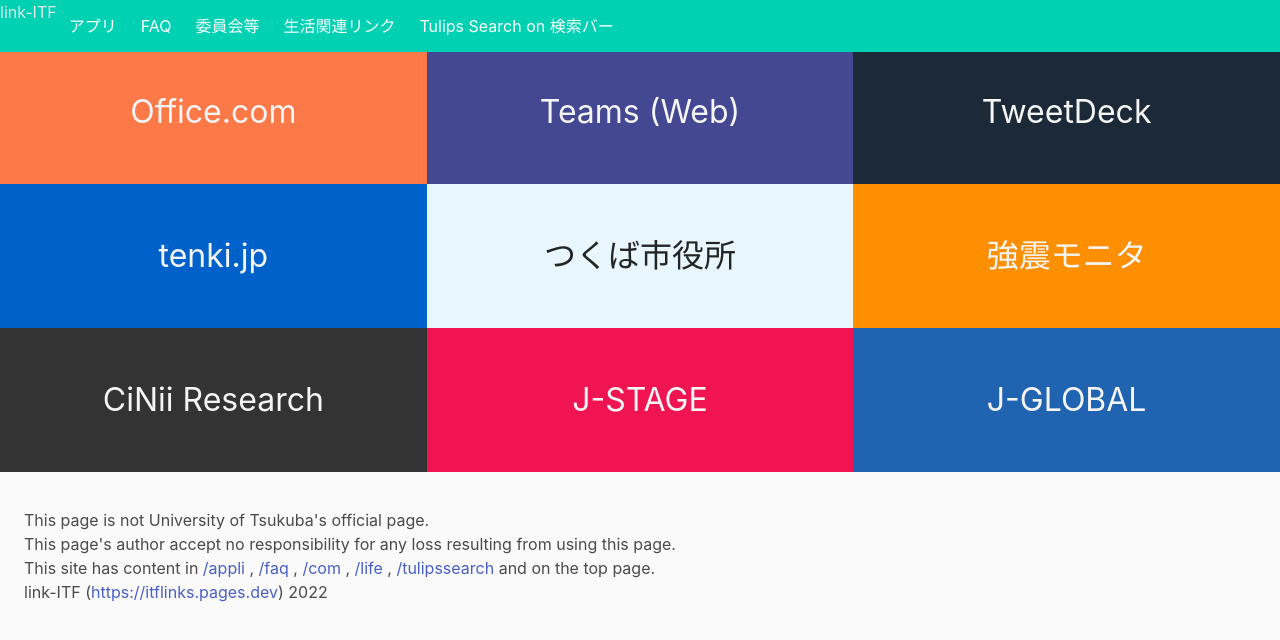
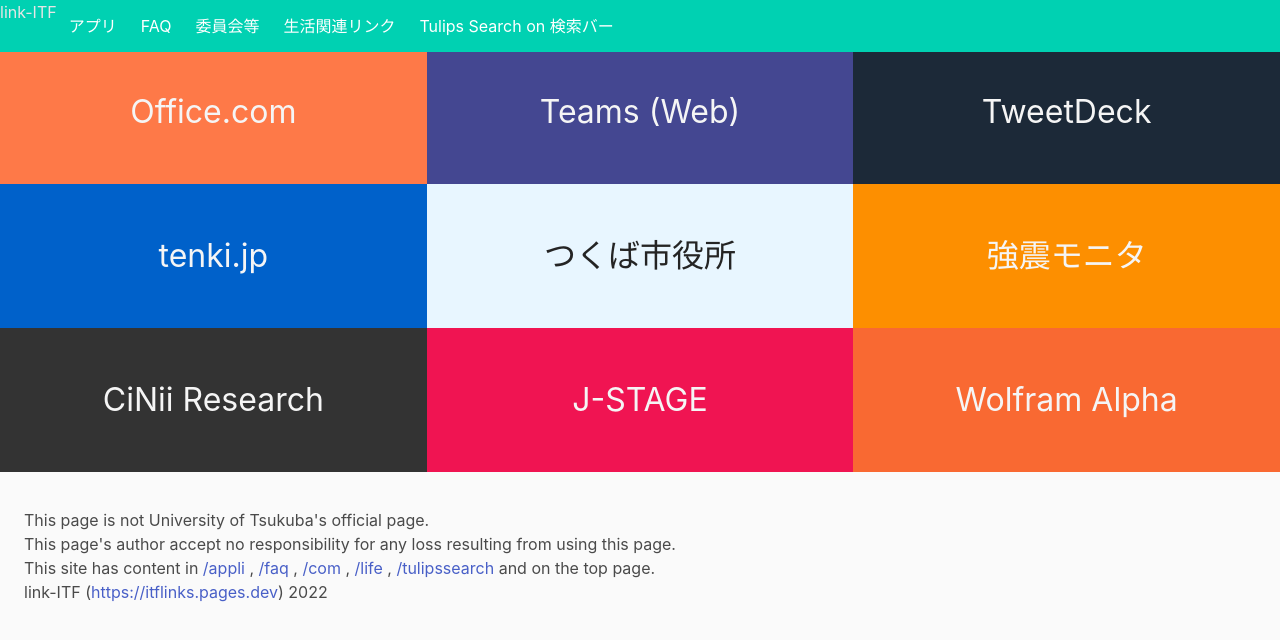
Before and after one commit to otagao/itflinks, a Nuxt app: page /life in a window 1280 px wide. Shown: the top 640 px of the page. Built offline with nearby package versions, Linux system fonts and the light colour scheme.

Commit message:
add Wolfram Alpha

```diff
--- a/components/Lifelinks.vue
+++ b/components/Lifelinks.vue
@@ -62,10 +62,10 @@
             </p>
           </div>
         </a>
-        <a class="py-6 tile is-child is-4 jglobal" href="https://jglobal.jst.go.jp/">
+        <a class="py-6 tile is-child is-4 wolfram" href="https://ja.wolframalpha.com/">
           <div class="has-text-white-ter is-size-3 has-text-centered">
             <p>
-              J-GLOBAL
+              Wolfram Alpha
             </p>
           </div>
         </a>
@@ -103,7 +103,7 @@
   .jstage {
     background-color: #f01452;
   }
-  .jglobal {
-    background-color: #2064b1;
+  .wolfram {
+    background-color: #f96932;
   }
 </style>
```
Also changed, not shown: 1 other file (tests, documents, lock files or other folders).
